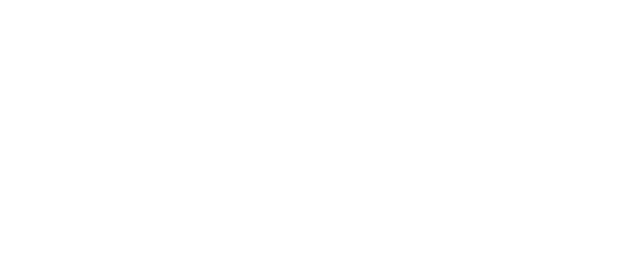
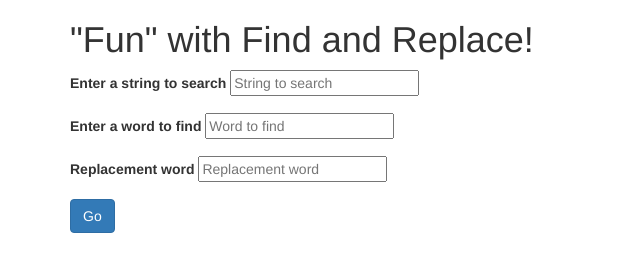
Before and after one commit to ashlinaronin/find-and-replace, a plain HTML site: page index.html in a window 1280 px wide. Shown: the whole page, without its empty margins (0-640 px from the left). Drawn offline with nearby package versions, Linux system fonts and the light colour scheme.

Commit message:
Add form to html page

```diff
--- a/index.html
+++ b/index.html
@@ -8,8 +8,24 @@
         <title>Find and Replace</title>
     </head>
     <body>
-        <!-- form here -->
-
-        <div id="result"></div>
+        <div class="container">
+            <h1>"Fun" with Find and Replace!</h1>
+            <form id="find-and-replace" action="#">
+                <div class="form-group">
+                    <label for="stringToSearch">Enter a string to search</label>
+                    <input id="stringToSearch" type="text" placeholder="String to search">
+                </div>
+                <div class="form-group">
+                    <label for="wordToFind">Enter a word to find</label>
+                    <input id="wordToFind" type="text" placeholder="Word to find">
+                </div>
+                <div class="form-group">
+                    <label for="replacement">Replacement word</label>
+                    <input id="replacement" type="text" placeholder="Replacement word">
+                </div>
+                <button type="submit" class="btn btn-primary">Go</button>
+            </form>
+            <div id="result"></div>
+        </div>
     </body>
 </html>
```
Also changed, not shown: spec/specs.js (+0 -1 lines).
